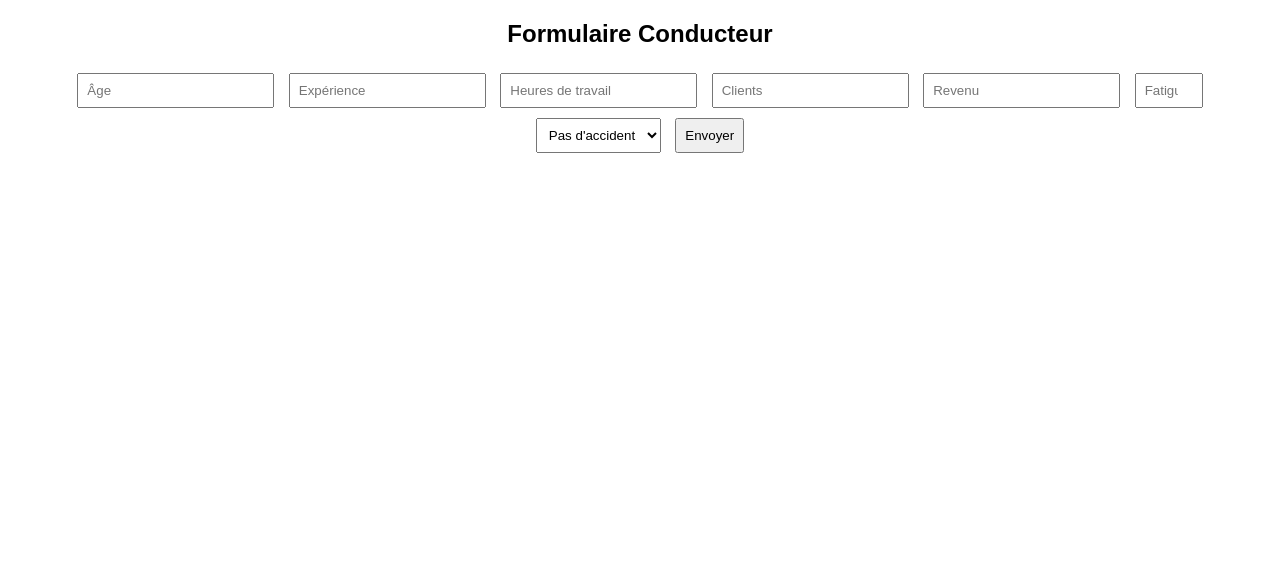
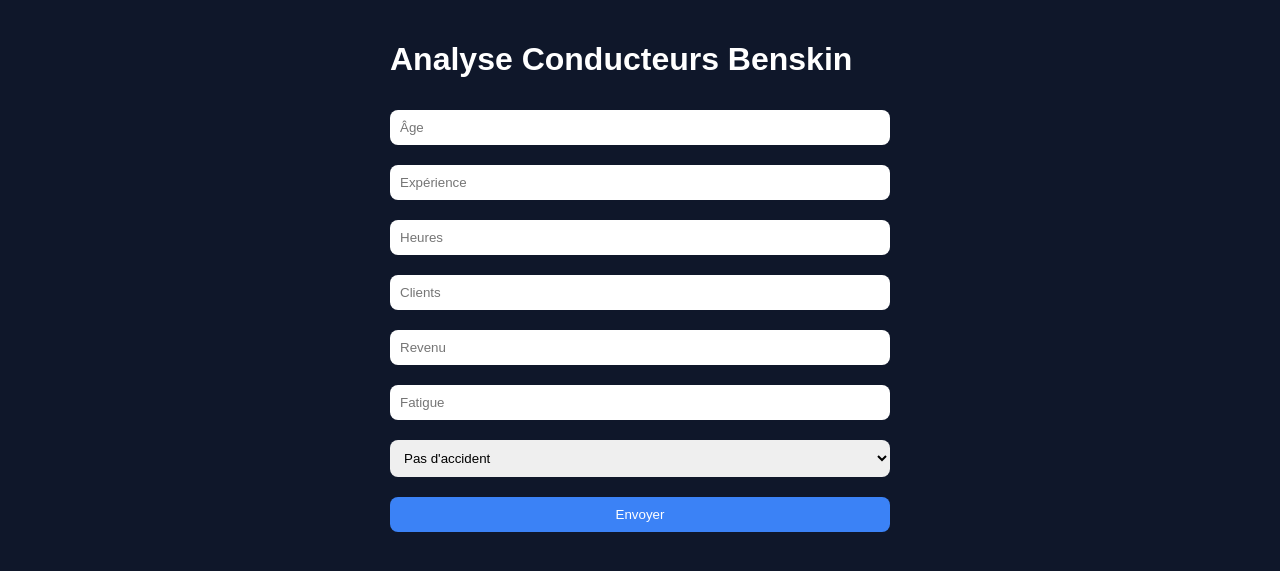
Before and after one commit to aimeaimeaime/benskin-data-insight, a Flask app: page / in a window 1280 px wide. Shown: the top 571 px of the page. Run offline with Flask 3, Linux system fonts and the light colour scheme; parts of the project's set-up code (start-up, migrations or seed data) failed here and were passed over.

Commit message:
fix: correction erreurs formulaire + supabase

```diff
--- a/app.py
+++ b/app.py
@@ -1,19 +1,99 @@
+# from flask import Flask, render_template, request, redirect
+# from supabase import create_client, Client
+# import os
+
+# app = Flask(__name__)
+
+# # ================= CONFIG =================
+# SUPABASE_URL = os.environ.get("SUPABASE_URL")
+# SUPABASE_KEY = os.environ.get("SUPABASE_KEY")
+
+# if not SUPABASE_URL or not SUPABASE_KEY:
+#     raise Exception("Variables d'environnement Supabase manquantes")
+
+# supabase: Client = create_client(SUPABASE_URL, SUPABASE_KEY)
+
+# # ================= ROUTES =================
+
+# @app.route("/")
+# def index():
+#     return render_template("index.html")
+
+
+# @app.route("/submit", methods=["POST"])
+# def submit():
+#     try:
+#         # récupération + validation
+#         age = int(request.form.get("age", 0))
+#         experience = int(request.form.get("experience", 0))
+#         heures_travail = float(request.form.get("heures_travail", 0))
+#         clients = int(request.form.get("clients", 0))
+#         revenu = float(request.form.get("revenu", 0))
+#         fatigue = int(request.form.get("fatigue", 0))
+#         accident = True if request.form.get("accident") == "1" else False
+
+#         # vérification simple
+#         if age <= 0 or experience < 0:
+#             return "Données invalides"
+
+#         data = {
+#             "age": age,
+#             "experience": experience,
+#             "heures_travail": heures_travail,
+#             "clients": clients,
+#             "revenu": revenu,
+#             "fatigue": fatigue,
+#             "accident": accident
+#         }
+
+#         # insertion
+#         response = supabase.table("conducteurs").insert(data).execute()
+
+#         # debug utile
+#         print("INSERT:", response)
+
+#         return redirect("/dashboard")
+
+#     except Exception as e:
+#         print("ERREUR SUBMIT:", str(e))
+#         return f"Erreur serveur: {str(e)}"
+
+
+# @app.route("/dashboard")
+# def dashboard():
+#     try:
+#         response = supabase.table("conducteurs").select("*").execute()
+#         data = response.data
+
+#         return render_template("result.html", data=data)
+
+#     except Exception as e:
+#         print("ERREUR DASHBOARD:", str(e))
+#         return f"Erreur dashboard: {str(e)}"
+
+
+# # ================= RUN =================
+# if __name__ == "__main__":
+#     app.run(debug=True)
+
+
+
+
+
 from flask import Flask, render_template, request, redirect
-from supabase import create_client, Client
+from supabase import create_client
 import os
+import pandas as pd
+from sklearn.linear_model import LinearRegression
+from sklearn.cluster import KMeans
+import json
 
 app = Flask(__name__)
 
-# ================= CONFIG =================
 SUPABASE_URL = os.environ.get("SUPABASE_URL")
 SUPABASE_KEY = os.environ.get("SUPABASE_KEY")
 
-if not SUPABASE_URL or not SUPABASE_KEY:
-    raise Exception("Variables d'environnement Supabase manquantes")
-
-supabase: Client = create_client(SUPABASE_URL, SUPABASE_KEY)
-
-# ================= ROUTES =================
+supabase = create_client(SUPABASE_URL, SUPABASE_KEY)
 
 @app.route("/")
 def index():
@@ -23,40 +103,22 @@ def index():
 @app.route("/submit", methods=["POST"])
 def submit():
     try:
-        # récupération + validation
-        age = int(request.form.get("age", 0))
-        experience = int(request.form.get("experience", 0))
-        heures_travail = float(request.form.get("heures_travail", 0))
-        clients = int(request.form.get("clients", 0))
-        revenu = float(request.form.get("revenu", 0))
-        fatigue = int(request.form.get("fatigue", 0))
-        accident = True if request.form.get("accident") == "1" else False
-
-        # vérification simple
-        if age <= 0 or experience < 0:
-            return "Données invalides"
-
         data = {
-            "age": age,
-            "experience": experience,
-            "heures_travail": heures_travail,
-            "clients": clients,
-            "revenu": revenu,
-            "fatigue": fatigue,
-            "accident": accident
+            "age": int(request.form.get("age")),
+            "experience": int(request.form.get("experience")),
+            "heures_travail": float(request.form.get("heures_travail")),
+            "clients": int(request.form.get("clients")),
+            "revenu": float(request.form.get("revenu")),
+            "fatigue": int(request.form.get("fatigue")),
+            "accident": True if request.form.get("accident") == "1" else False
         }
 
-        # insertion
-        response = supabase.table("conducteurs").insert(data).execute()
-
-        # debug utile
-        print("INSERT:", response)
+        supabase.table("conducteurs").insert(data).execute()
 
         return redirect("/dashboard")
 
     except Exception as e:
-        print("ERREUR SUBMIT:", str(e))
-        return f"Erreur serveur: {str(e)}"
+        return f"Erreur: {str(e)}"
 
 
 @app.route("/dashboard")
@@ -65,13 +127,38 @@ def dashboard():
         response = supabase.table("conducteurs").select("*").execute()
         data = response.data
 
-        return render_template("result.html", data=data)
+        df = pd.DataFrame(data)
+
+        if df.empty:
+            return "Aucune donnée"
+
+        # ===== IA : Régression =====
+        X = df[["heures_travail", "clients"]]
+        y = df["revenu"]
+
+        model = LinearRegression()
+        model.fit(X, y)
+
+        df["revenu_predit"] = model.predict(X)
+
+        # ===== IA : Clustering =====
+        kmeans = KMeans(n_clusters=3, n_init=10)
+        df["cluster"] = kmeans.fit_predict(df[["revenu", "fatigue"]])
+
+        # ===== Graphes =====
+        graph_data = {
+            "revenu": df["revenu"].tolist(),
+            "heures": df["heures_travail"].tolist(),
+            "fatigue": df["fatigue"].tolist(),
+            "clusters": df["cluster"].tolist()
+        }
+
+        return render_template("dashboard.html",
+                               graph_data=json.dumps(graph_data))
 
     except Exception as e:
-        print("ERREUR DASHBOARD:", str(e))
         return f"Erreur dashboard: {str(e)}"
 
 
-# ================= RUN =================
 if __name__ == "__main__":
     app.run(debug=True)
--- a/static/style.css
+++ b/static/style.css
@@ -1,4 +1,4 @@
-body {
+/* body {
     font-family: Arial;
     text-align: center;
 }
@@ -10,4 +10,51 @@ form {
 input, select, button {
     margin: 5px;
     padding: 8px;
+} */
+
+
+
+
+body {
+    font-family: Arial;
+    background: #0f172a;
+    color: white;
+    margin: 0;
 }
+
+.container {
+    max-width: 500px;
+    margin: auto;
+    padding: 20px;
+}
+
+.form {
+    display: flex;
+    flex-direction: column;
+}
+
+input, select, button {
+    margin: 10px 0;
+    padding: 10px;
+    border-radius: 8px;
+    border: none;
+}
+
+button {
+    background: #3b82f6;
+    color: white;
+    cursor: pointer;
+}
+
+.grid {
+    display: grid;
+    grid-template-columns: 1fr 1fr;
+    gap: 20px;
+    padding: 20px;
+}
+
+@media (max-width: 768px) {
+    .grid {
+        grid-template-columns: 1fr;
+    }
+}
--- a/templates/index.html
+++ b/templates/index.html
@@ -6,16 +6,17 @@
 </head>
 <body>
 
-<h2>Formulaire Conducteur</h2>
+<div class="container">
+    <h1>Analyse Conducteurs Benskin</h1>
 
-<form action="/submit" method="post">
+    <form action="/submit" method="post" class="form">
 
         <input type="number" name="age" placeholder="Âge" required>
         <input type="number" name="experience" placeholder="Expérience" required>
-    <input type="number" step="0.1" name="heures_travail" placeholder="Heures de travail" required>
+        <input type="number" step="0.1" name="heures_travail" placeholder="Heures" required>
         <input type="number" name="clients" placeholder="Clients" required>
         <input type="number" step="0.1" name="revenu" placeholder="Revenu" required>
-    <input type="number" min="1" max="10" name="fatigue" placeholder="Fatigue (1-10)" required>
+        <input type="number" min="1" max="10" name="fatigue" placeholder="Fatigue" required>
 
         <select name="accident">
             <option value="0">Pas d'accident</option>
@@ -25,6 +26,7 @@
         <button type="submit">Envoyer</button>
 
     </form>
+</div>
 
 </body>
 </html>
```
Also changed, not shown: templates/dashboard.html (+15 -20 lines). Lines whose indentation alone changed are shown as unchanged.
